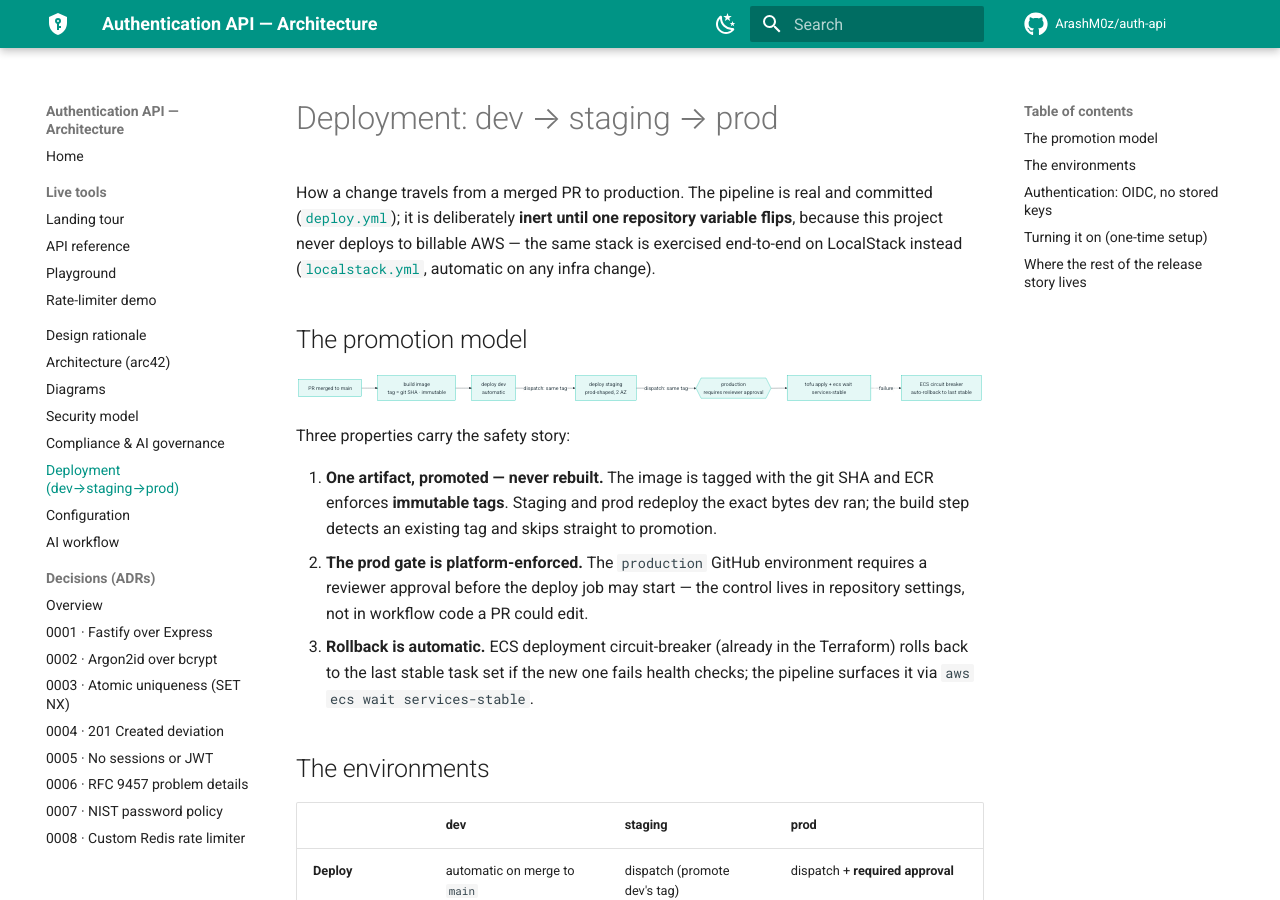
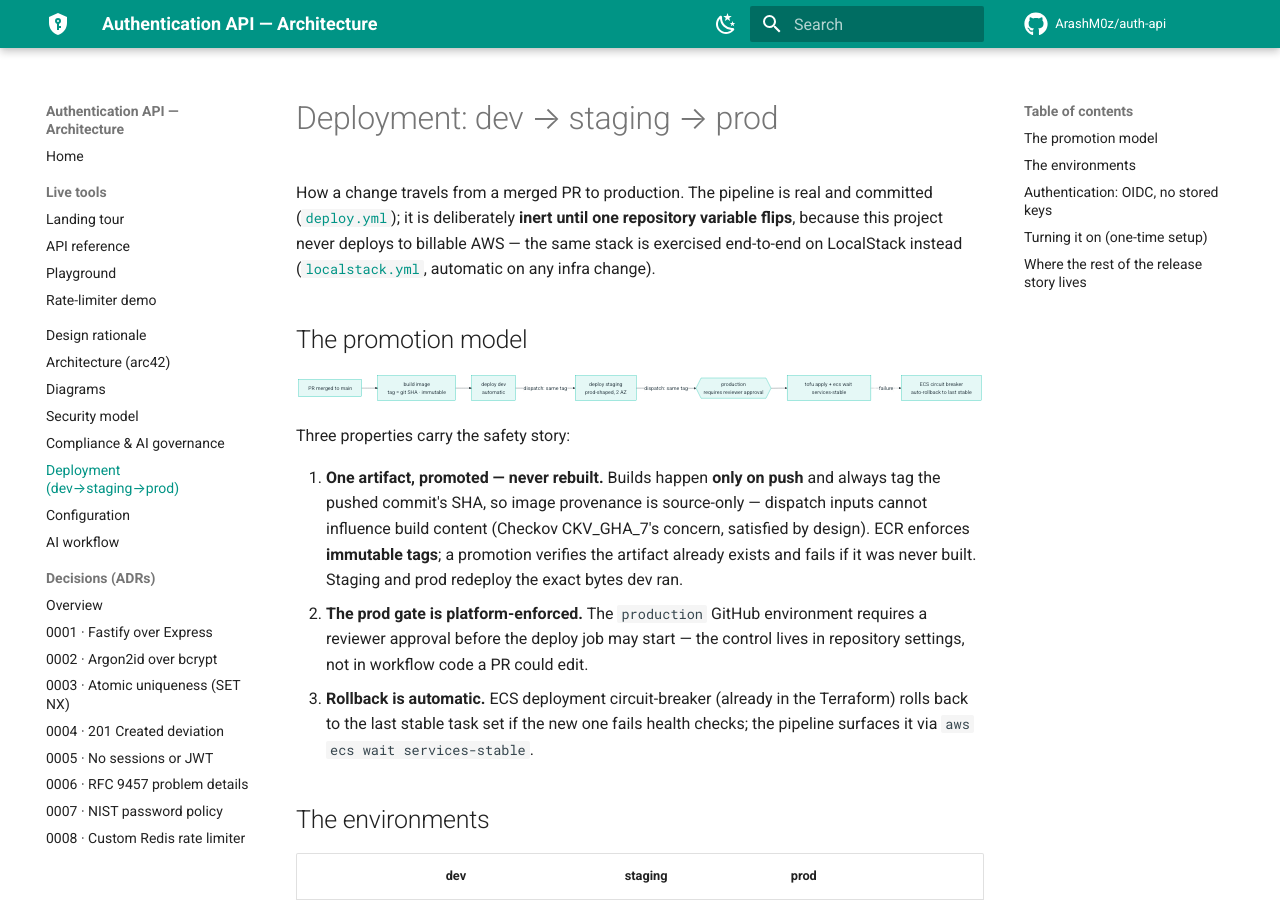
Before and after one commit to ArashM0z/auth-api, an MkDocs documentation site: the page built from docs/DEPLOYMENT.md, in a window 1280 px wide and 900 px high. Built offline with MkDocs 1.6.1 and Material for MkDocs 9.7.7, drawn with Linux system fonts in a browser that asks for light colours; comment, search, counter and statistics services are not loaded.

Commit message:
ci(deploy): make builds input-independent; run IaC checks on every PR
Checkov (CKV_GHA_7) flagged the deploy workflow: build output must not be
affected by workflow_dispatch inputs. Fixed by design — builds run only on
push events and always tag the pushed commit SHA, so image provenance is
source-only; dispatch is promote-only (staging/prod) and fails if the
referenced artifact was never built. The residual environment/image-tag
inputs select a deploy target, not build content (inline-documented).

iac.yml also loses its path filter: it uploads SARIF, and a path-filtered
category makes GitHub code scanning fail unrelated PRs with configuration
not found. The ~50s static checks now run on every push and PR, keeping
the checkov-terraform category always present.

```diff
--- a/docs/DEPLOYMENT.md
+++ b/docs/DEPLOYMENT.md
@@ -21,10 +21,12 @@ flowchart LR
 
 Three properties carry the safety story:
 
-1. **One artifact, promoted — never rebuilt.** The image is tagged with the
-   git SHA and ECR enforces **immutable tags**. Staging and prod redeploy the
-   exact bytes dev ran; the build step detects an existing tag and skips
-   straight to promotion.
+1. **One artifact, promoted — never rebuilt.** Builds happen **only on push**
+   and always tag the pushed commit's SHA, so image provenance is
+   source-only — dispatch inputs cannot influence build content (Checkov
+   CKV_GHA_7's concern, satisfied by design). ECR enforces **immutable
+   tags**; a promotion verifies the artifact already exists and fails if it
+   was never built. Staging and prod redeploy the exact bytes dev ran.
 2. **The prod gate is platform-enforced.** The `production` GitHub environment
    requires a reviewer approval before the deploy job may start — the control
    lives in repository settings, not in workflow code a PR could edit.
```
Also changed, not shown: 2 other files.
